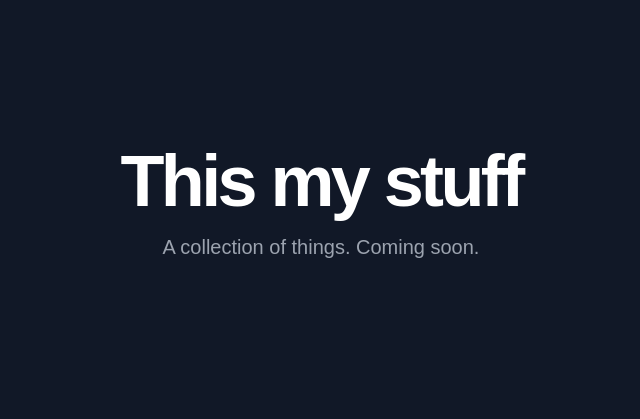
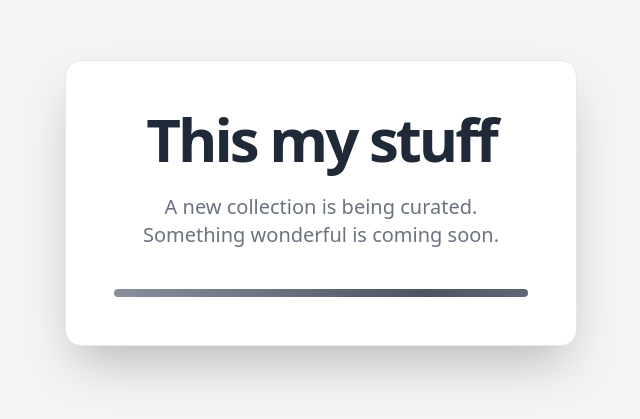
Before and after one commit to amar-r/samplesite, a React (Vite) app: page / in a window 1280 px wide. Shown: the part 197-616 px from the top of the page, without its empty margins (319-959 px from the left). Built offline with nearby package versions, Linux system fonts and the light colour scheme.

Commit message:
refactor: switch to a clean, neutral color scheme and update OG image

```diff
--- a/public/og/og-image.html
+++ b/public/og/og-image.html
@@ -10,8 +10,8 @@
         padding: 0;
         width: 1200px;
         height: 630px;
-        background: #111827; /* gray-900 */
-        font-family: Arial, sans-serif;
+        background: #000000; /* black */
+        font-family: -apple-system, BlinkMacSystemFont, "Segoe UI", Roboto, "Helvetica Neue", Arial, sans-serif;
         display: flex;
         align-items: center;
         justify-content: center;
@@ -19,19 +19,22 @@
         text-align: center;
       }
       .container {
-        border: 8px solid white;
-        padding: 40px;
+        border: 8px solid #374151; /* gray-700 */
+        padding: 50px;
         border-radius: 20px;
+        background: #111827; /* gray-900 */
       }
       h1 {
         font-size: 90px;
         margin: 0;
         letter-spacing: -0.05em;
+        font-weight: 800;
       }
       p {
         font-size: 30px;
         color: #9CA3AF; /* gray-400 */
         margin: 10px 0 0;
+        font-weight: 400;
       }
     </style>
   </head>
--- a/src/App.jsx
+++ b/src/App.jsx
@@ -2,14 +2,22 @@ import './App.css';
 
 function App() {
   return (
-    <div className="bg-gray-900 text-white min-h-screen flex items-center justify-center p-6 text-center">
-      <div className="space-y-4">
-        <h1 className="text-7xl font-bold tracking-tighter">
-          This my stuff
-        </h1>
-        <p className="text-xl text-gray-400">
-          A collection of things. Coming soon.
-        </p>
+    <div className="bg-gray-100 dark:bg-black min-h-screen flex items-center justify-center p-6 text-center">
+      <div className="bg-white dark:bg-gray-900 p-8 sm:p-12 rounded-2xl shadow-2xl max-w-lg w-full transform hover:scale-105 transition-transform duration-500 ease-in-out border border-gray-200 dark:border-gray-800">
+        <div className="space-y-6">
+          <h1 className="text-5xl sm:text-6xl font-bold tracking-tighter text-gray-800 dark:text-white">
+            This my stuff
+          </h1>
+          <p className="text-lg sm:text-xl text-gray-500 dark:text-gray-400">
+            A new collection is being curated. <br /> Something wonderful is coming soon.
+          </p>
+          <div className="pt-4">
+            <div className="h-2 w-full bg-gray-200 dark:bg-gray-800 rounded-full overflow-hidden">
+              <div className="h-full bg-gradient-to-r from-gray-400 via-gray-600 to-gray-400 animate-loading-bar"
+                   style={{ backgroundSize: '200% 100%' }}></div>
+            </div>
+          </div>
+        </div>
       </div>
     </div>
   );
--- a/tailwind.config.js
+++ b/tailwind.config.js
@@ -7,27 +7,14 @@ export default {
   ],
   theme: {
     extend: {
-      colors: {
-        rose: {
-          50: '#fff1f2',
-          100: '#ffe4e6',
-          200: '#fecdd3',
-          300: '#fda4af',
-          400: '#fb7185',
-          500: '#f43f5e',
-          600: '#e11d48',
-          700: '#be123c',
-          800: '#9f1239',
-          900: '#881337',
+      keyframes: {
+        'loading-bar': {
+          '0%': { 'background-position': '200% 0' },
+          '100%': { 'background-position': '-200% 0' },
         },
-        beige: {
-          50: '#fdfbf8',
-          100: '#fbf7f1',
-        }
       },
-      fontFamily: {
-        sans: ['Quicksand', 'sans-serif'],
-        heading: ['Poppins', 'sans-serif'],
+      animation: {
+        'loading-bar': 'loading-bar 3s ease-in-out infinite',
       },
     },
   },
```
Also changed, not shown: public/og/og-image.png.
